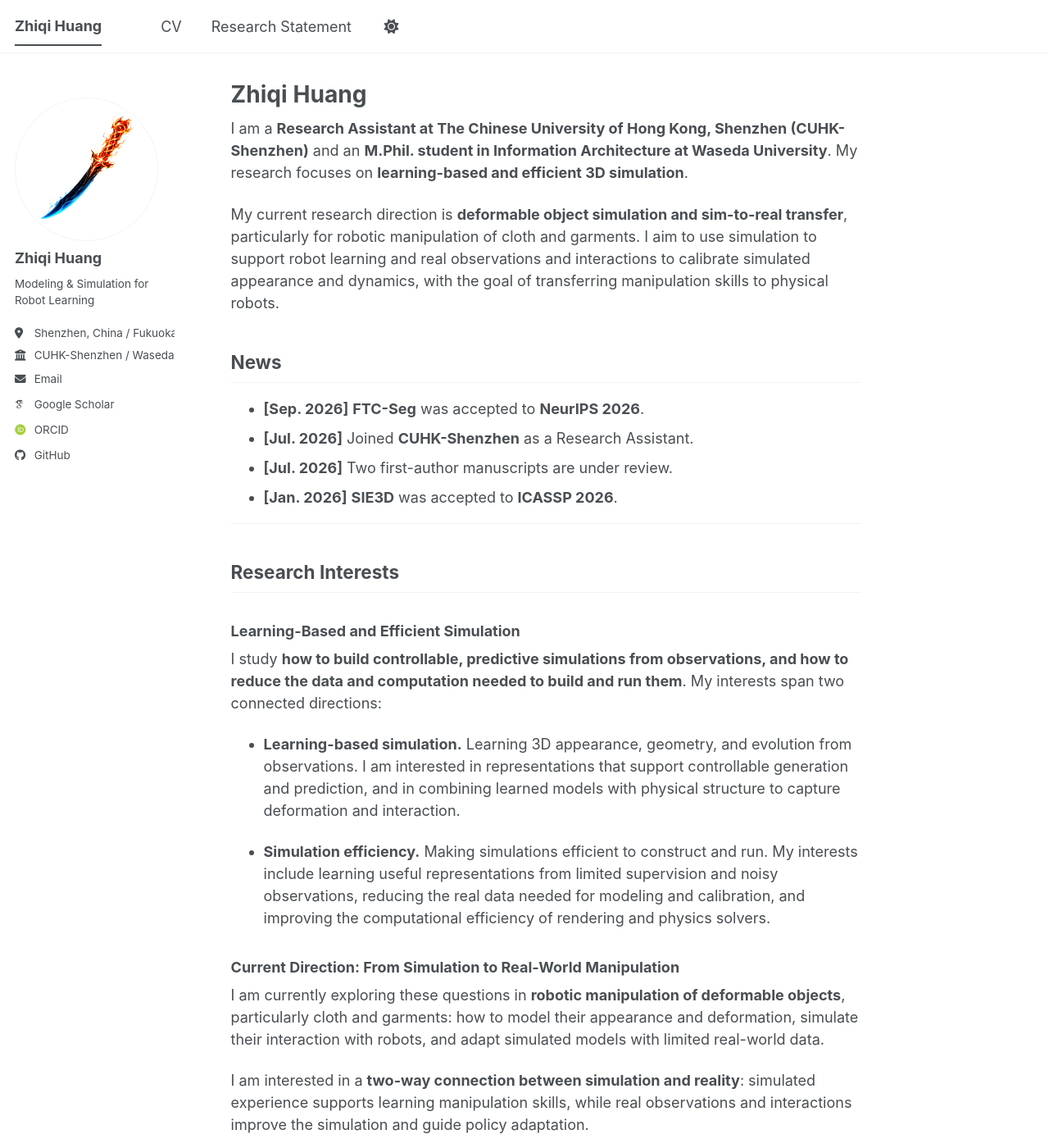
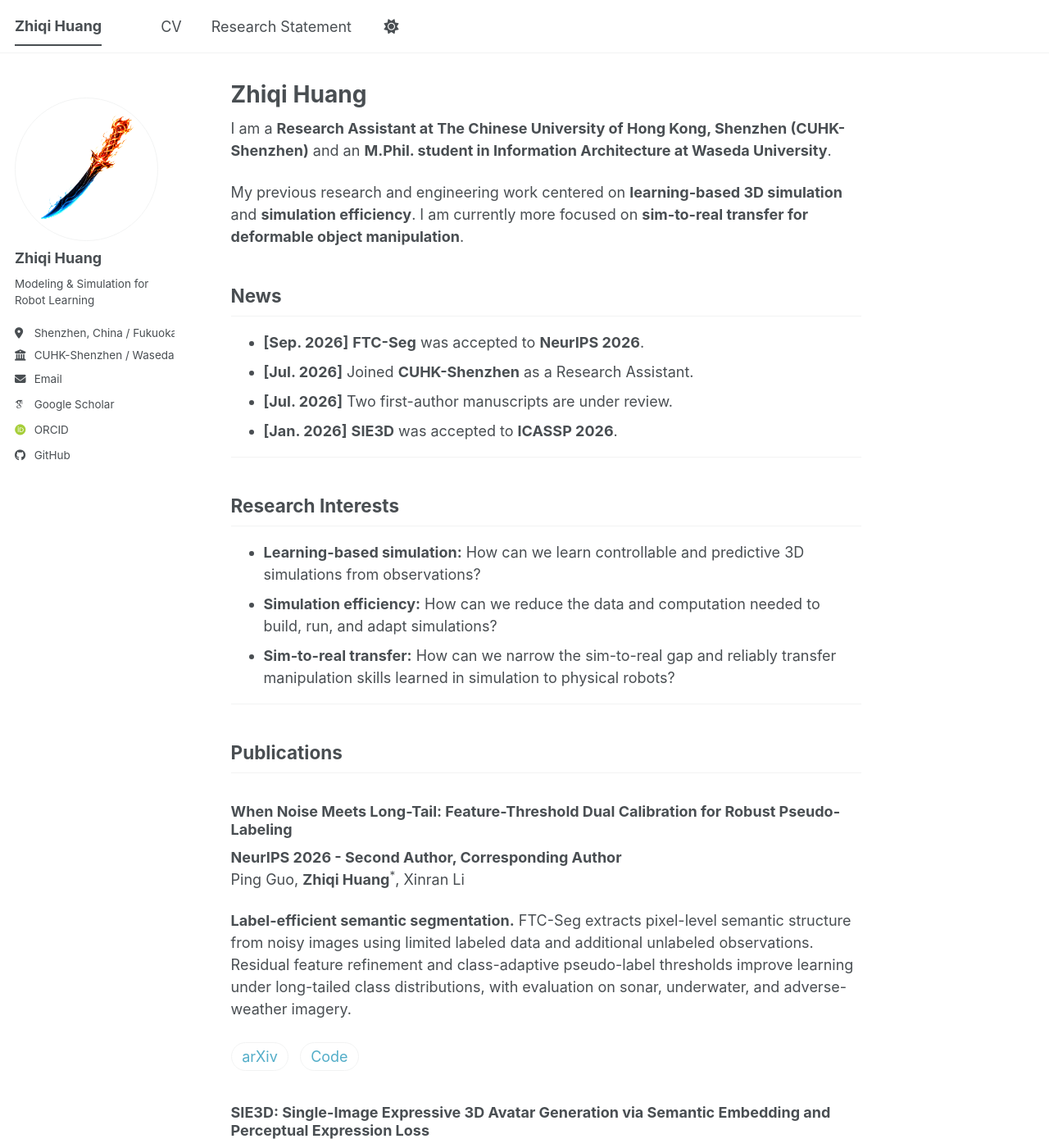
Before and after one commit to huang-zhiqi/huang-zhiqi.github.io, a Jekyll site: the page built from _pages/about.md, in a window 1280 px wide and 1400 px high. Shown: the whole window at 82% size. Built offline with Jekyll 4.4.1, drawn with Linux system fonts in a browser that asks for light colours; some web fonts are replaced; a script bundle is joined from its source files by our own code; library files that are not in the unit come from our copies.

Commit message:
提炼了3个科学问题

```diff
--- a/_pages/about.md
+++ b/_pages/about.md
@@ -8,9 +8,9 @@ redirect_from:
   - /about.html
 ---
 
-I am a **Research Assistant at The Chinese University of Hong Kong, Shenzhen (CUHK-Shenzhen)** and an **M.Phil. student in Information Architecture at Waseda University**. My research focuses on **learning-based and efficient 3D simulation**.
+I am a **Research Assistant at The Chinese University of Hong Kong, Shenzhen (CUHK-Shenzhen)** and an **M.Phil. student in Information Architecture at Waseda University**.
 
-My current research direction is **deformable object simulation and sim-to-real transfer**, particularly for robotic manipulation of cloth and garments. I aim to use simulation to support robot learning and real observations and interactions to calibrate simulated appearance and dynamics, with the goal of transferring manipulation skills to physical robots.
+My previous research and engineering work centered on **learning-based 3D simulation** and **simulation efficiency**. I am currently more focused on **sim-to-real transfer for deformable object manipulation**.
 
 ## News
 
@@ -23,19 +23,9 @@ My current research direction is **deformable object simulation and sim-to-real
 
 ## Research Interests
 
-### Learning-Based and Efficient Simulation
-
-I study **how to build controllable, predictive simulations from observations, and how to reduce the data and computation needed to build and run them**. My interests span two connected directions:
-
-* **Learning-based simulation.** Learning 3D appearance, geometry, and evolution from observations. I am interested in representations that support controllable generation and prediction, and in combining learned models with physical structure to capture deformation and interaction.
-
-* **Simulation efficiency.** Making simulations efficient to construct and run. My interests include learning useful representations from limited supervision and noisy observations, reducing the real data needed for modeling and calibration, and improving the computational efficiency of rendering and physics solvers.
-
-### Current Direction: From Simulation to Real-World Manipulation
-
-I am currently exploring these questions in **robotic manipulation of deformable objects**, particularly cloth and garments: how to model their appearance and deformation, simulate their interaction with robots, and adapt simulated models with limited real-world data.
-
-I am interested in a **two-way connection between simulation and reality**: simulated experience supports learning manipulation skills, while real observations and interactions improve the simulation and guide policy adaptation.
+* **Learning-based simulation:** How can we learn controllable and predictive 3D simulations from observations?
+* **Simulation efficiency:** How can we reduce the data and computation needed to build, run, and adapt simulations?
+* **Sim-to-real transfer:** How can we narrow the sim-to-real gap and reliably transfer manipulation skills learned in simulation to physical robots?
 
 ---
 
```
